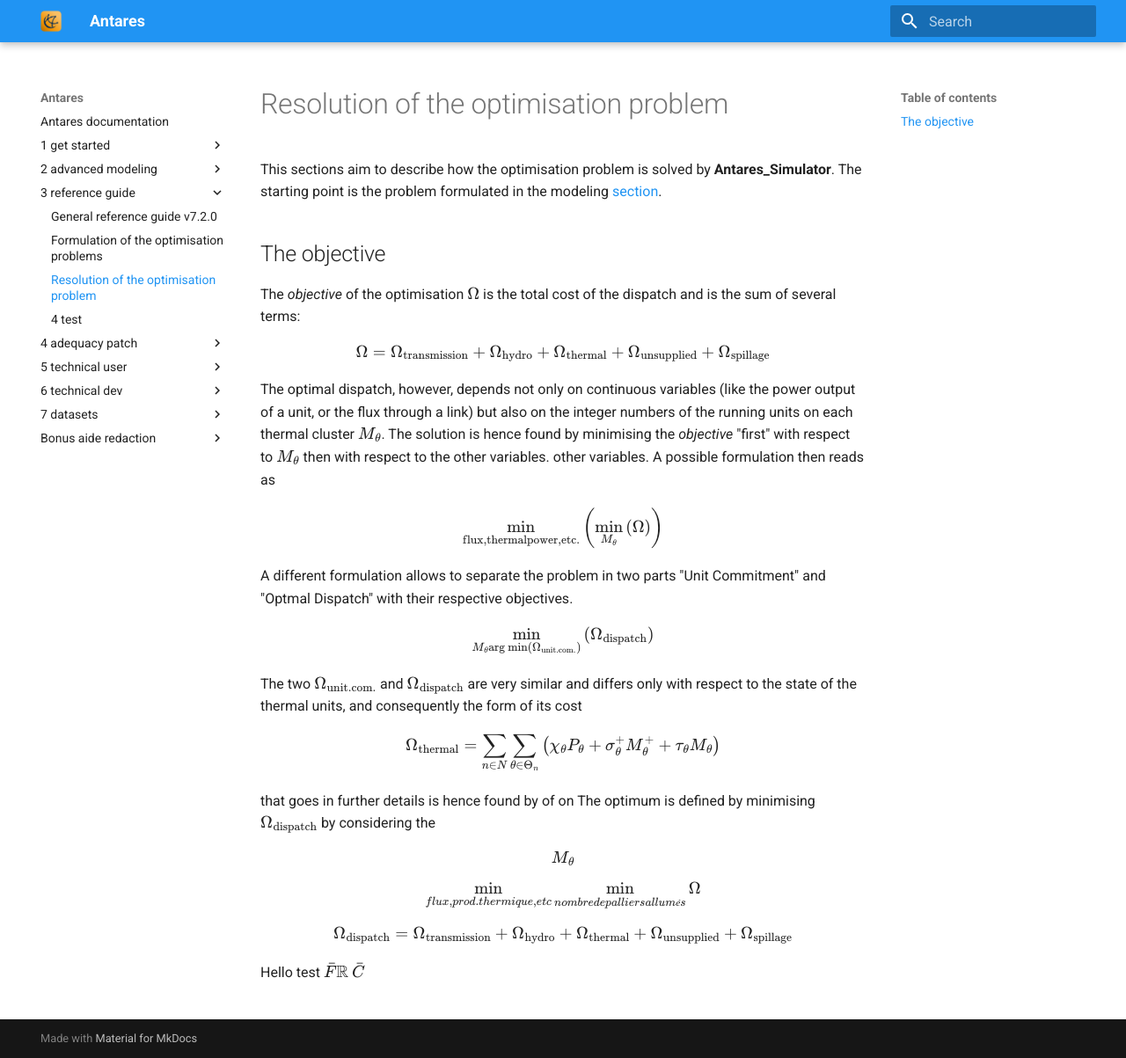
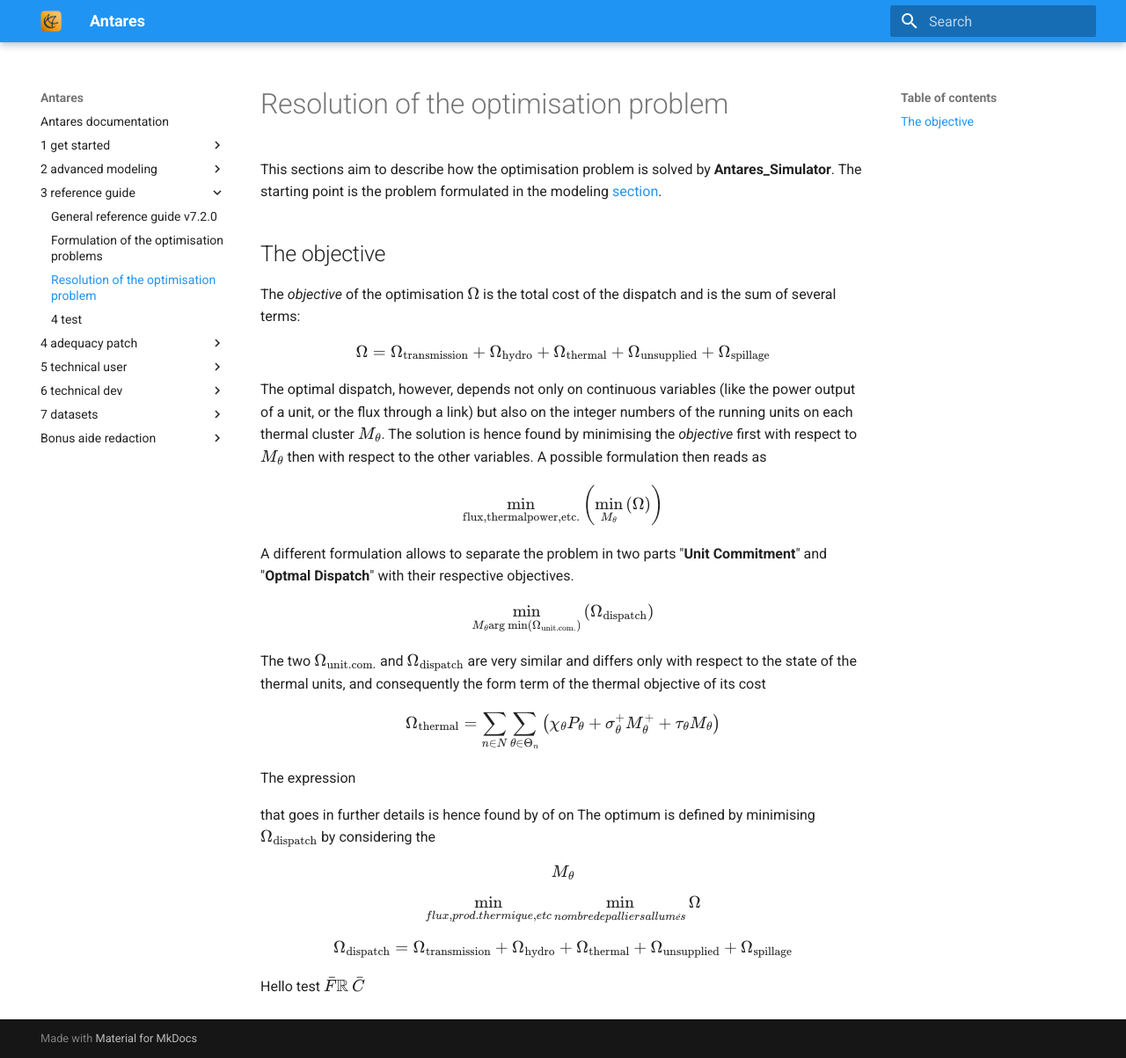
Before and after one commit to AntaresSimulatorTeam/antares-doc, an MkDocs documentation site: the page built from docs/3-reference-guide/3-resolution-algorithm.md, in a window 1280 px wide and 1203 px high. Shown: the whole window at 88% size. Built offline with MkDocs 1.6.1 and Material for MkDocs 9.7.7, drawn with Linux system fonts in a browser that asks for light colours; formulas are drawn with MathJax 3.

Commit message:
correct typos

```diff
--- a/docs/3-reference-guide/3-resolution-algorithm.md
+++ b/docs/3-reference-guide/3-resolution-algorithm.md
@@ -10,19 +10,25 @@
 $$ \Omega = \Omega_{\mathrm{transmission}} + \Omega_{\mathrm{hydro}} + \Omega_{\mathrm{thermal}} + \Omega_{\mathrm{unsupplied}} + \Omega_{\mathrm{spillage}}$$
 
 The optimal dispatch, however, depends not only on continuous variables (like the power output of a unit,
-or the flux through a link) but also on the integer numbers of the running units on each thermal cluster \\(M_{\theta}\\).
-The solution is hence found by minimising the _objective_ "first" with respect to \\(M_{\theta}\\) then with respect to the other variables.
-other variables. A possible formulation then reads as
+or the flux through a link) but also on the integer numbers of the running units
+on each thermal cluster \\(M_{\theta}\\).
+The solution is hence found by minimising the _objective_ first with respect to \\(M_{\theta}\\)
+then with respect to the other variables.
+A possible formulation then reads as
 $$\min_{\mathrm{flux, thermal power, etc.}}\left( \min_{M_{\theta}} \left(\Omega\right)\right)$$
 
-A different formulation allows to separate the problem in two parts "Unit Commitment" and "Optmal Dispatch"
+A different formulation allows to separate the problem in two parts
+"**Unit Commitment**" and "**Optmal Dispatch**"
 with their respective objectives.
 
 $$\min_{M_{\theta}\mathrm{arg\,min}\left(\Omega_{\mathrm{unit.com.}}\right)}\left(\Omega_{\mathrm{dispatch}}\right)$$
+
 The two \\(\Omega_{\mathrm{unit.com.}}\\) and \\(\Omega_{\mathrm{dispatch}}\\) are very similar and differs
-only with respect to the state of the thermal units, and consequently the form of its cost
+only with respect to the state of the thermal units, and consequently the form term of the thermal objective of its cost
+
 $$\Omega_{\mathrm{thermal}} = \sum_{n\in N}\sum_{\theta\in \Theta_n}\left( \chi_\theta P_\theta + \sigma_\theta^+ M_\theta^+ + \tau_\theta M_\theta\right)$$
 
+The expression
 
 
 that goes in further details
```
